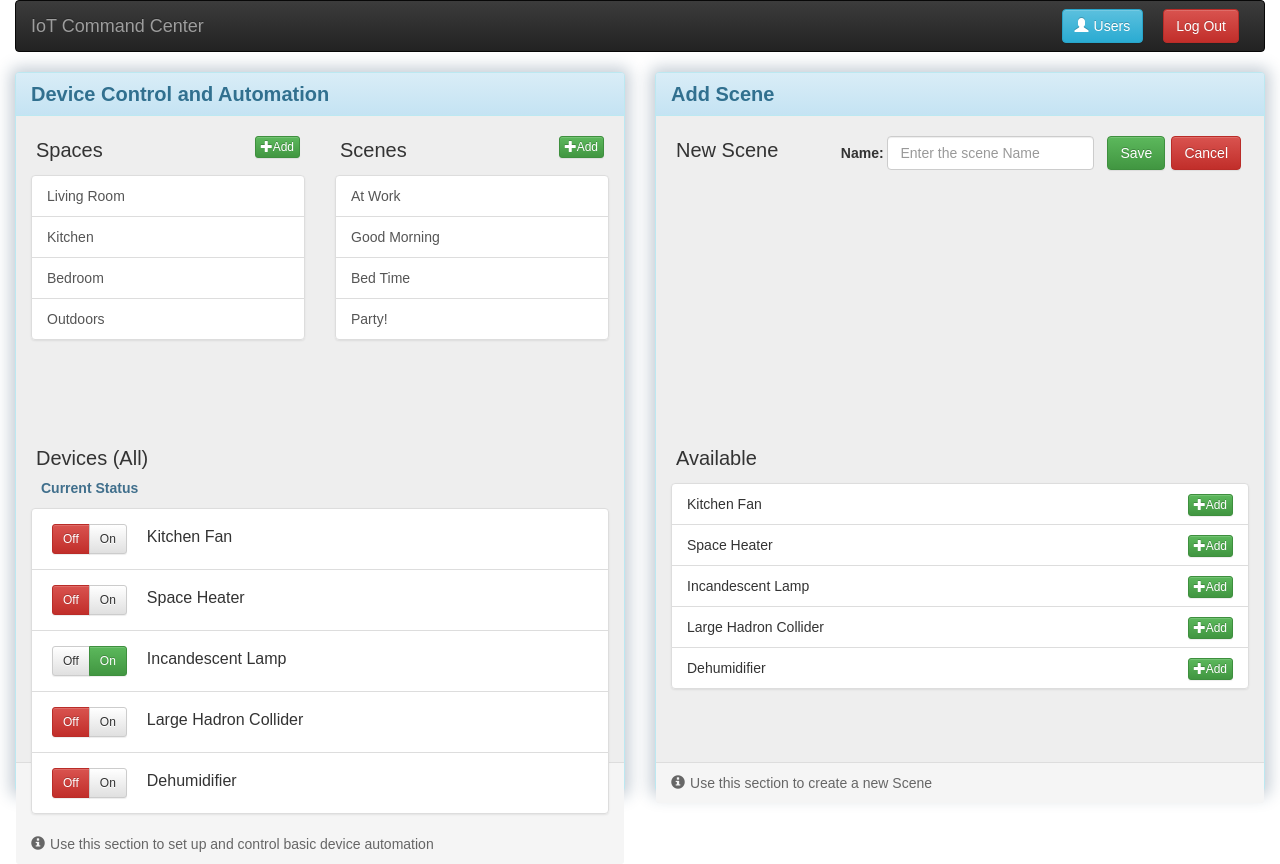
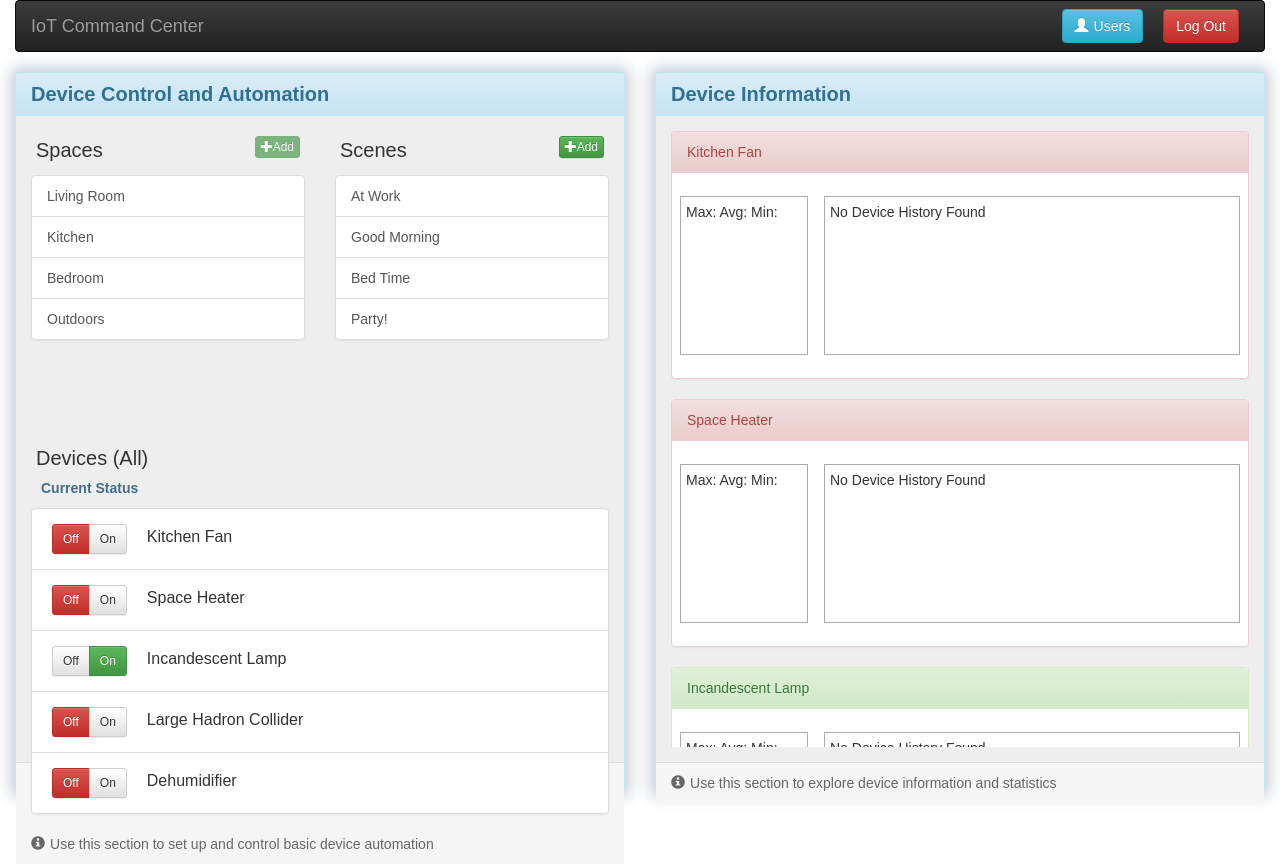
Before and after one commit to AndrewTBurks/IoTCommandCenter, a React (Create React App) app: page / in a window 1280 px wide. Built offline with nearby package versions, Linux system fonts and the light colour scheme.

Commit message:
Hooked up Add Scene Panel, fixed LI'S BUG! add scene should work now (missing some safety, though)

```diff
--- a/src/App.js
+++ b/src/App.js
@@ -11,11 +11,11 @@ import {
 } from 'react-bootstrap';
 
 import UIPanel from './components/UIPanel';
-import DeviceList from './components/control-automation/DeviceList';
-import AppendableList from './components/control-automation/AppendableList';
 
 import DeviceInfoList from './components/information/DeviceInfoList';
+
 import AddScenePanel from './components/control-automation/AddScenePanel';
+
 import ControlAutomationPanel from './components/control-automation/ControlAutomationPanel';
 
 class App extends Component {
@@ -32,7 +32,7 @@ class App extends Component {
       activationStatus: null,
       modalState: false,
 
-      creatingScene: true
+      creatingScene: false
     };
 
     this.onAddScene = this.onAddScene.bind(this);
@@ -73,9 +73,9 @@ class App extends Component {
       isScene: isScene,
       activationStatus: activationStatus,
       deviceChangeStatus: deviceChangeStatus,
-      sceneDevicesChangeStatus: sceneDevicesChangeStatus
+      sceneDevicesChangeStatus: sceneDevicesChangeStatus,
+      onAddScene: this.onAddScene
     };
-
 
     return (
       <Grid fluid className="modal-container">
@@ -97,26 +97,20 @@ class App extends Component {
         <Row className="content">
 
           <Col md={6} className="mainPanel">
-
-            <ControlAutomationPanel title="Device Control and Automation" description="Use this section to set up and control basic device automation" spaces={spaces} scenes={scenes} onItemSelection={onItemSelection} devicesListProps={devicesListProps} />
-          </Col>
-
-          <Col md={6} className="mainPanel">
             {
               this.state.creatingScene ?
               (
                 <AddScenePanel devices={devices} onsave={this.onSaveNewScene} oncancel={this.onCancelSceneCreation}/>
               ) :
               (
-                <UIPanel title="Device Information" description="Use this section to explore device information and statistics">
-                  <DeviceInfoList devices={devices} />
-                </UIPanel>
+                <ControlAutomationPanel title="Device Control and Automation" description="Use this section to set up and control basic device automation" spaces={spaces} scenes={scenes} onItemSelection={onItemSelection} devicesListProps={devicesListProps} />
               )
             }
-            {/* <UIPanel title="Device Information" description="Use this section to explore device information and statistics">
+          </Col>
+          <Col md={6} className="mainPanel">
+            <UIPanel title="Device Information" description="Use this section to explore device information and statistics">
               <DeviceInfoList devices={devices} />
-            </UIPanel> */}
-            {/* <AddScenePanel devices={devices} onsave={onSaveNewScene} oncancel={onCancelSceneCreation}/> */}
+            </UIPanel>
           </Col>
         </Row>
 
@@ -190,6 +184,8 @@ class App extends Component {
     function onItemSelection(componentName, itemSelected) {
       let newComponentDevices, isScene, activationStatus;
 
+      console.log("onItemSelection", arguments);
+
       if (componentName === 'Scenes') {
         isScene = true;
         activationStatus = itemSelected.activationStatus;
--- a/src/components/control-automation/AppendableList.js
+++ b/src/components/control-automation/AppendableList.js
@@ -19,7 +19,11 @@ class AppendableList extends Component {
       <div className="appendableList">
         <div className="listHeader">
           <div className="listTitle">{name}</div>
-          <Button bsSize="xsmall" bsStyle="success">
+          <Button
+            bsSize="xsmall"
+            bsStyle="success"
+            disabled={ this.props.onadd ? false : true }
+            onClick={ () => { this.props.onadd(); } }>
             <Glyphicon glyph="plus"/>
             Add
           </Button>
--- a/src/components/control-automation/ControlAutomationPanel.js
+++ b/src/components/control-automation/ControlAutomationPanel.js
@@ -8,6 +8,7 @@ import { Row, Col } from 'react-bootstrap';
 class ControlAutomationPanel extends Component {
   constructor(props) {
     super(props);
+
     this.state = {
       spaces: props.spaces,
       scenes: props.scenes,
@@ -15,9 +16,19 @@ class ControlAutomationPanel extends Component {
     };
   }
 
+  static getDerivedStateFromProps(newProps, prevState) {
+    return {
+      spaces: newProps.spaces,
+      scenes: newProps.scenes,
+      devicesListProps: newProps.devicesListProps,
+    };
+  }
 
   render() {
     let { spaces, scenes, devicesListProps } = this.state;
+
+    console.log(this.props.devicesListProps.componentDevices);
+    console.log(this.state.devicesListProps.componentDevices);
 
     return (
         <UIPanel title="Device Control and Automation" description="Use this section to set up and control basic device automation">
@@ -26,13 +37,18 @@ class ControlAutomationPanel extends Component {
             <AppendableList name="Spaces" items={spaces} itemSelected={this.props.onItemSelection}/>
           </Col>
           <Col md={6} className="scenesList">
-            <AppendableList name="Scenes" items={scenes} itemSelected={this.props.onItemSelection}/>
+            <AppendableList name="Scenes" items={scenes} itemSelected={this.props.onItemSelection} onadd={this.state.devicesListProps.onAddScene}/>
           </Col>
         </Row>
         <Row style={{ height: "50%" }}>
           <Col md={12}>
-            <DeviceList devices={devicesListProps.componentDevices} componentName={devicesListProps.componentName} isScene={devicesListProps.isScene} activationStatus={devicesListProps.activationStatus} onStatusChange={devicesListProps.deviceChangeStatus}
-            onSceneActivation={devicesListProps.sceneDevicesChangeStatus}/>
+            <DeviceList
+              devices={devicesListProps.componentDevices}
+              componentName={devicesListProps.componentName}
+              isScene={devicesListProps.isScene}
+              activationStatus={devicesListProps.activationStatus}
+              onStatusChange={devicesListProps.deviceChangeStatus}
+              onSceneActivation={devicesListProps.sceneDevicesChangeStatus}/>
           </Col>
         </Row>
       </UIPanel>
```
